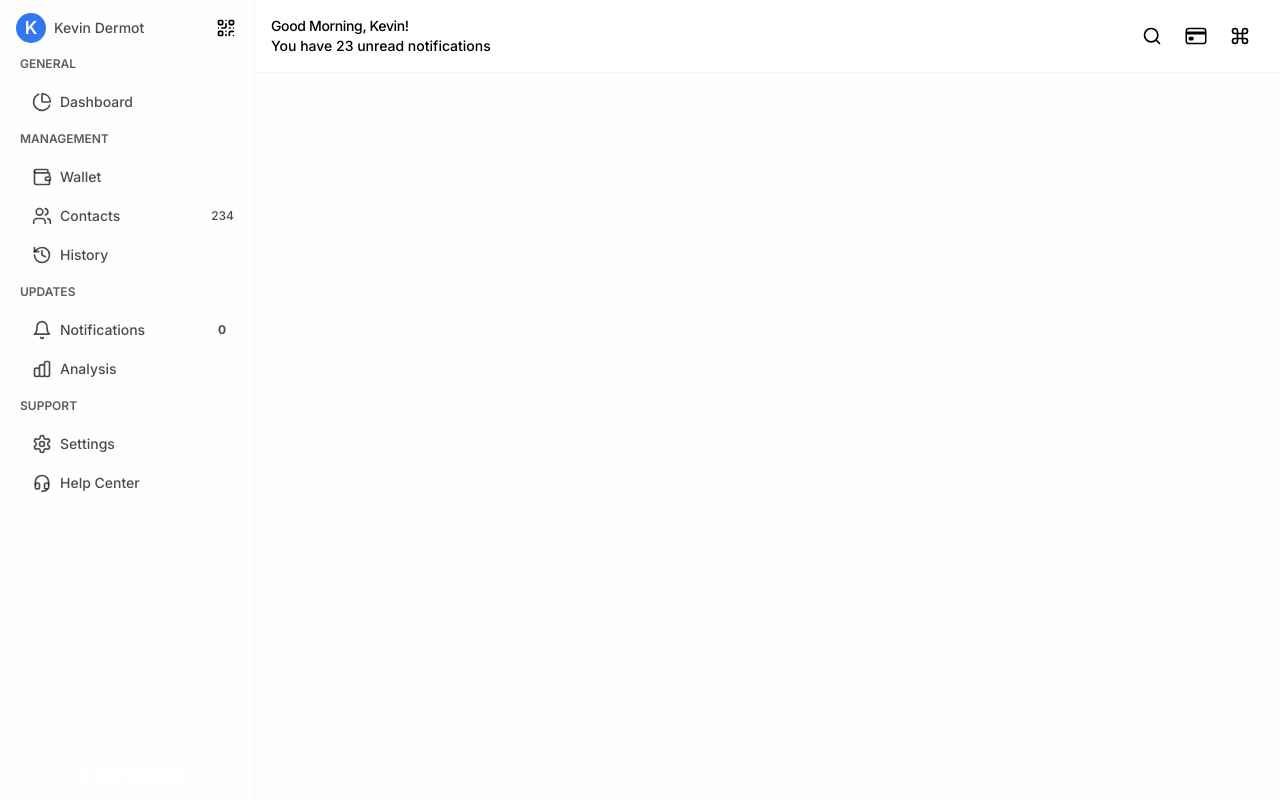
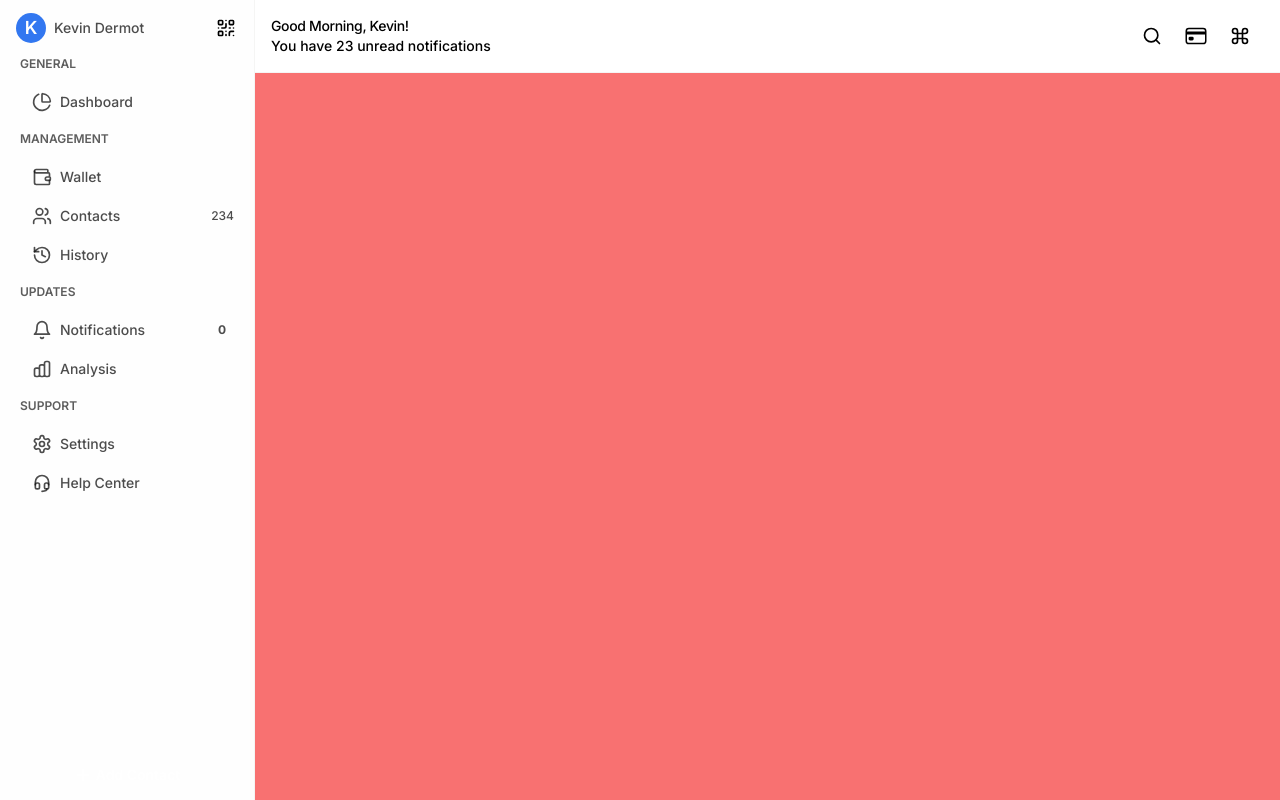
Before and after one commit to mbonikev/GradeWave, a React (Vite) app: page /#/student_dashboard in a window 1280 px wide. Built offline with nearby package versions, Linux system fonts and the light colour scheme.

Commit message:
updated src/pages/student/StudentDashboard.jsx

```diff
--- a/src/pages/student/StudentDashboard.jsx
+++ b/src/pages/student/StudentDashboard.jsx
@@ -25,7 +25,7 @@ function StudentDashboard() {
       <div
         className={`${
           showSidebar && "max-lg:ml-[255px] max-sm:ml-[100%]"
-        } max-lg:transition-all max-lg:duration-200 max-lg:ease-in-out w-fit max-lg:w-full flex-1 h-full flex flex-col z-20 bg-red-400 relative`}
+        } max-lg:transition-all max-lg:duration-200 max-lg:ease-in-out w-fit max-lg:w-full flex-1 h-full min-h-svh flex flex-col z-20 bg-red-400 relative`}
       >
         {showSidebar && (
           <div
```
